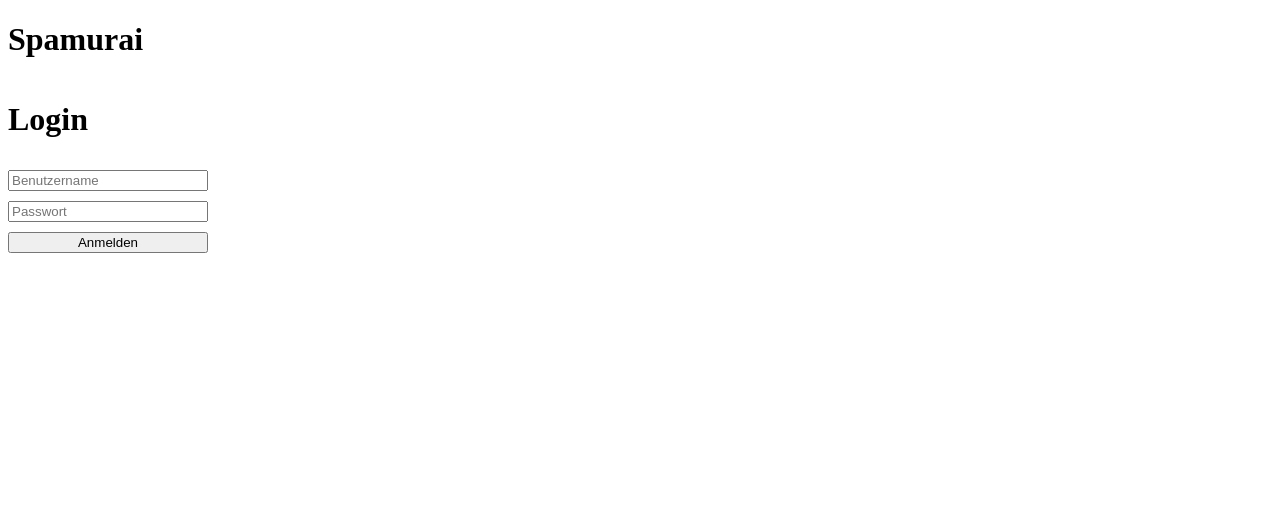
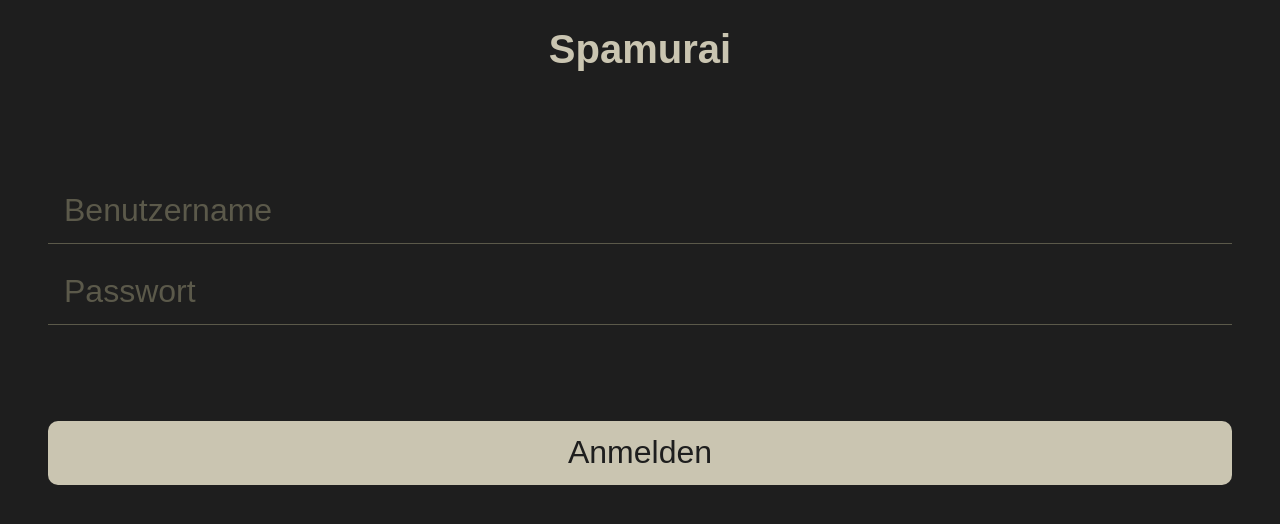
Before and after one commit to Unschuld404/Spamurai, a Vue app: page /login in a window 1280 px wide. Shown: the top 524 px of the page. Built offline with nearby package versions, Linux system fonts and the light colour scheme.

Commit message:
loginView with color and bigger

```diff
--- /dev/null
+++ b/src/assets/button.css
@@ -0,0 +1,7 @@
+button {
+  border: none;
+  border-radius: 10px;
+  background-color: var(--color-secondary);
+  color: var(--color-background);
+  height: 4rem;
+}
--- /dev/null
+++ b/src/assets/colors.css
@@ -0,0 +1,6 @@
+:root {
+  --color-background: #1E1E1E;
+  --color-primary: #5B594A;
+  --color-secondary: #CAC5B1;
+  --color-accent: #B24330;
+}
--- /dev/null
+++ b/src/assets/fonts.css
@@ -0,0 +1,12 @@
+body {
+  color: var(--color-secondary);
+  font-family: Baghdad, sans-serif;
+}
+
+input, button {
+  font-size: 2rem;
+}
+
+h1 {
+  font-size: 2.5rem;
+}
--- /dev/null
+++ b/src/assets/input.css
@@ -0,0 +1,14 @@
+input {
+  outline: none;
+  height: 4rem;
+  padding: 0 1rem 0 1rem;
+  border: none;
+  border-bottom: 1px solid var(--color-primary);
+  border-radius: 0;
+  background-color: transparent;
+  color: var(--color-secondary);
+}
+
+input::placeholder {
+  color: var(--color-primary);
+}
--- /dev/null
+++ b/src/assets/layout.css
@@ -0,0 +1,10 @@
+main {
+  width: 100%;
+}
+
+form {
+  display: flex;
+  flex-direction: column;
+  padding: 10vh 5vh 15vh 5vh;
+  gap: 2vh;
+}
--- /dev/null
+++ b/src/assets/main.css
@@ -0,0 +1,7 @@
+* {
+  background-color: var(--color-background);
+}
+
+body {
+  text-align: center;
+}
--- a/src/views/AdminView.vue
+++ b/src/views/AdminView.vue
@@ -46,11 +46,4 @@ async function check() {
 
 <style scoped>
 
-main {
-  display: flex;
-  flex-direction: column;
-  width: 200px;
-  gap: 10px;
-}
-
 </style>
--- a/src/views/LoginView.vue
+++ b/src/views/LoginView.vue
@@ -22,12 +22,12 @@ async function login() {
     if (!res.ok) throw new Error(`HTTP ${res.status}`);
     const data = await res.text();
     console.log('OK:', data);
-    alert("Login Erfolgreich!");
     localStorage.setItem('auth', '1')
     localStorage.setItem('token', data)
     location.href = '/admin'
   } catch (err) {
     console.error('Login-Fehler:', err);
+    alert('Login fehlgeschlagen.')
   }
 }
 
@@ -36,7 +36,6 @@ async function login() {
 <template>
   <main>
     <form @submit.prevent="login">
-      <h1>Login</h1>
       <input type="text" placeholder="Benutzername" id="username"/>
       <input type="password" placeholder="Passwort" id="password"/>
       <button type="submit">Anmelden</button>
@@ -46,18 +45,8 @@ async function login() {
 
 <style scoped>
 
-main {
-  display: flex;
-  flex-direction: column;
-  width: 200px;
-  gap: 10px;
-}
-
-form {
-  display: flex;
-  flex-direction: column;
-  width: 200px;
-  gap: 10px;
+button {
+  margin-top: 5rem;
 }
 
 </style>
```
Also changed, not shown: src/main.ts (+8 -0 lines), src/assets/components.css (added).
